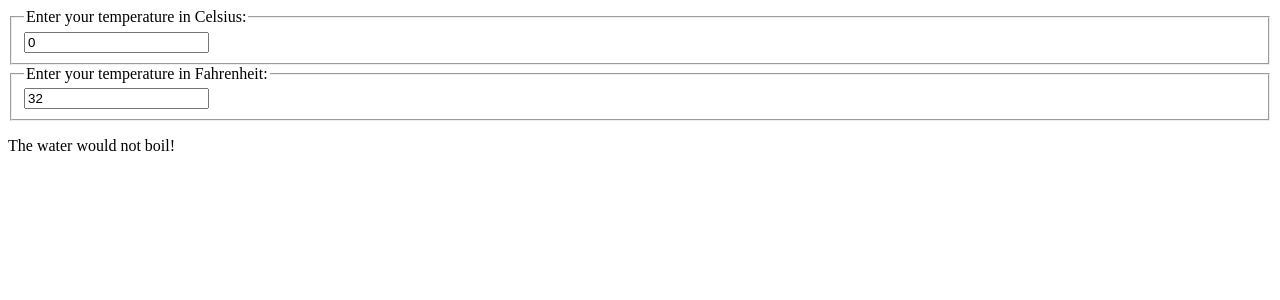
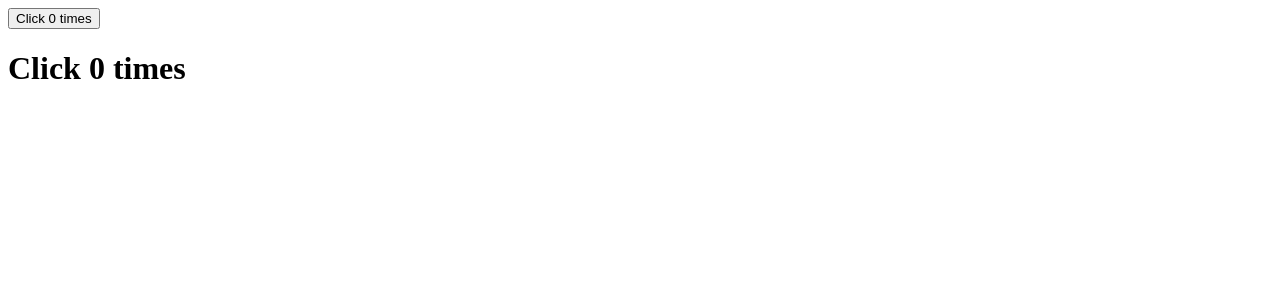
Before and after one commit to moazzamhossain7/react-basic-learning, a React (Create React App) app: page / in a window 1280 px wide. Shown: the top 300 px of the page. Built offline with nearby package versions, Linux system fonts and the light colour scheme.

Commit message:
HOC & render props

```diff
--- a/src/App.js
+++ b/src/App.js
@@ -1,14 +1,34 @@
 // import Clock from './components/Clock';
 // import ClockList from './components/ClockList';
 // import Form from './components/Form';
-import Calculator from './components/Calculator';
+// import Calculator from './components/Calculator';
+// import Bracket from './components/composition/Bracket';
+// import Emoji from './components/composition/Emoji';
+// import Text from './components/composition/Text';
+
+// import ClickCounter from './components/HOC/ClickCounter';
+// import HoverCounter from './components/HOC/HoverCounter';
+
+import ClickCounter from './components/render-prop/ClickCounter';
+import Counter from './components/render-prop/Counter';
+import HoverCounter from './components/render-prop/HoverCounter';
 
 function App() {
     // const quantities = [1, 2, 3, 4];
 
     return (
-        <div>
-            <Calculator />
+        <div className="appName">
+            <Counter>
+                {(count, incrementCount) => (
+                    <ClickCounter count={count} incrementCounter={incrementCount} />
+                )}
+            </Counter>
+
+            <Counter>
+                {(count, incrementCount) => (
+                    <HoverCounter count={count} incrementCounter={incrementCount} />
+                )}
+            </Counter>
         </div>
     );
 }
--- /dev/null
+++ b/src/components/HOC/ClickCounter.js
@@ -0,0 +1,11 @@
+import withCounter from './withCounter';
+
+function ClickCounter({ count, incrementCounter }) {
+    return (
+        <button type="button" onClick={incrementCounter}>
+            <span>Click {count} times</span>
+        </button>
+    );
+}
+
+export default withCounter(ClickCounter);
--- /dev/null
+++ b/src/components/HOC/HoverCounter.js
@@ -0,0 +1,12 @@
+/* eslint-disable jsx-a11y/mouse-events-have-key-events */
+import withCounter from './withCounter';
+
+function HoverCounter({ count, incrementCounter }) {
+    return (
+        <h1 onMouseOver={incrementCounter}>
+            <span>Hover {count} times</span>
+        </h1>
+    );
+}
+
+export default withCounter(HoverCounter);
--- /dev/null
+++ b/src/components/composition/Bracket.js
@@ -0,0 +1,11 @@
+import React from 'react';
+
+export default class Bracket extends React.Component {
+    // eslint-disable-next-line react/no-unused-class-component-methods
+    addBracket = (text) => `[ ${text} ]`;
+
+    render() {
+        // eslint-disable-next-line react/destructuring-assignment
+        return this.props.children({ addBracket: this.addBracket });
+    }
+}
--- /dev/null
+++ b/src/components/composition/Emoji.js
@@ -0,0 +1,11 @@
+import React from 'react';
+
+export default class Emoji extends React.Component {
+    // eslint-disable-next-line react/no-unused-class-component-methods
+    addEmoji = (text, emoji) => `${emoji} ${text} ${emoji}`;
+
+    render() {
+        // eslint-disable-next-line react/destructuring-assignment
+        return this.props.children({ addEmoji: this.addEmoji });
+    }
+}
--- /dev/null
+++ b/src/components/composition/Text.js
@@ -0,0 +1,13 @@
+export default function Text({ addEmoji, addBracket }) {
+    let text = 'I Love JavaScript';
+
+    if (addEmoji) {
+        text = addEmoji(text, '👌');
+    }
+
+    if (addBracket) {
+        text = addBracket(text);
+    }
+
+    return <div>{text}</div>;
+}
--- /dev/null
+++ b/src/components/inheritance/Emoji.js
@@ -0,0 +1,13 @@
+import React from 'react';
+
+export default class Emoji extends React.Component {
+    // eslint-disable-next-line react/no-unused-class-component-methods
+    addEmoji = (text, emoji) => `${emoji} ${text} ${emoji}`;
+
+    render(override) {
+        let text = 'I Love React Js Programming';
+        if (override) text = override;
+
+        return <div>{text}</div>;
+    }
+}
--- /dev/null
+++ b/src/components/inheritance/Text.js
@@ -0,0 +1,14 @@
+import Emoji from './Emoji';
+
+export default class Text extends Emoji {
+    // eslint-disable-next-line no-useless-constructor
+    constructor(props) {
+        super(props);
+    }
+
+    render() {
+        const decoratedText = this.addEmoji('I Love JavaScript', '😋');
+
+        return super.render(decoratedText);
+    }
+}
--- /dev/null
+++ b/src/components/render-prop/ClickCounter.js
@@ -0,0 +1,7 @@
+export default function ClickCounter({ count, incrementCounter }) {
+    return (
+        <button type="button" onClick={incrementCounter}>
+            <span>Click {count} times</span>
+        </button>
+    );
+}
--- /dev/null
+++ b/src/components/render-prop/Counter.js
@@ -0,0 +1,22 @@
+import React from 'react';
+
+class Counter extends React.Component {
+    state = {
+        count: 0,
+    };
+
+    incrementCounter = () => {
+        this.setState((prevState) => ({
+            count: prevState.count + 1,
+        }));
+    };
+
+    render() {
+        const { children } = this.props;
+        const { count } = this.state;
+
+        return children(count, this.incrementCounter);
+    }
+}
+
+export default Counter;
--- /dev/null
+++ b/src/components/render-prop/HoverCounter.js
@@ -0,0 +1,8 @@
+export default function HoverCounter({ count, incrementCounter }) {
+    return (
+        // eslint-disable-next-line jsx-a11y/mouse-events-have-key-events
+        <h1 onMouseOver={incrementCounter}>
+            <span>Click {count} times</span>
+        </h1>
+    );
+}
```
Also changed, not shown: src/components/HOC/withCounter.js (added, +25 -0 lines).
